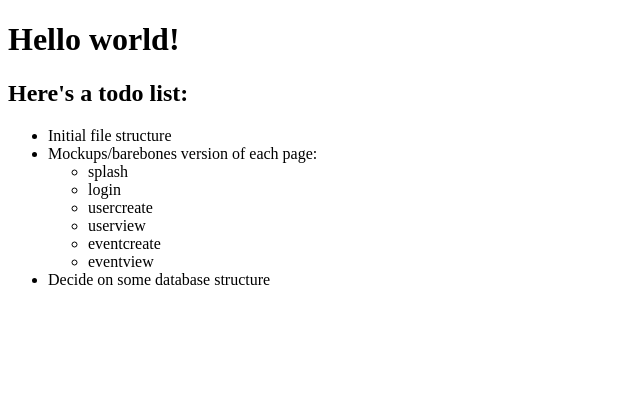
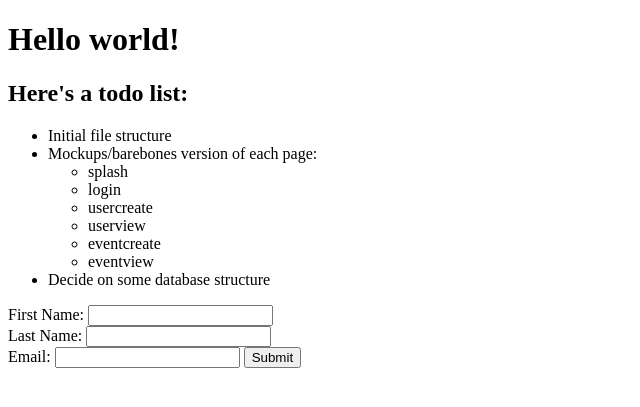
Before and after one commit to torrencj/Its-a-Go, a Node server app: page / in a window 1280 px wide. Shown: the top 407 px of the page, without its empty margins (0-640 px from the left). Run offline with Node 20, Linux system fonts and the light colour scheme; some libraries are stand-ins or nearby versions.

Commit message:
added user create

```diff
--- a/app/views/index.handlebars
+++ b/app/views/index.handlebars
@@ -17,3 +17,15 @@
   </li>
   <li>Decide on some database structure</li>
 </ul>
+
+<form class="" action="/api/user/new" method="post">
+  <label for="firstname"> First Name:</label>
+  <input type="text" name="firstname">
+  <br>
+  <label for="lastname"> Last Name:</label>
+  <input type="text" name="lastname">
+  <br>
+  <label for="email"> Email:</label>
+  <input type="text" name="email">
+  <button type="submit" name="button">Submit</button>
+</form>
--- a/server.js
+++ b/server.js
@@ -45,6 +45,10 @@ app.get("/", function(req,res) {
     res.render("index");
 });
 
+var usercontroller = require("./app/controllers/usercontroller.js");
+
+app.use("/api/user", usercontroller);
+
 // Syncing our sequelize models and then starting our Express app
 // =============================================================
 db.sequelize.sync({ force: true }).then(function() {
```
Also changed, not shown: app/controllers/usercontroller.js (+3 -12 lines), app/index.handlebars (deleted, +0 -19 lines), app/models/user.js (+9 -0 lines).
